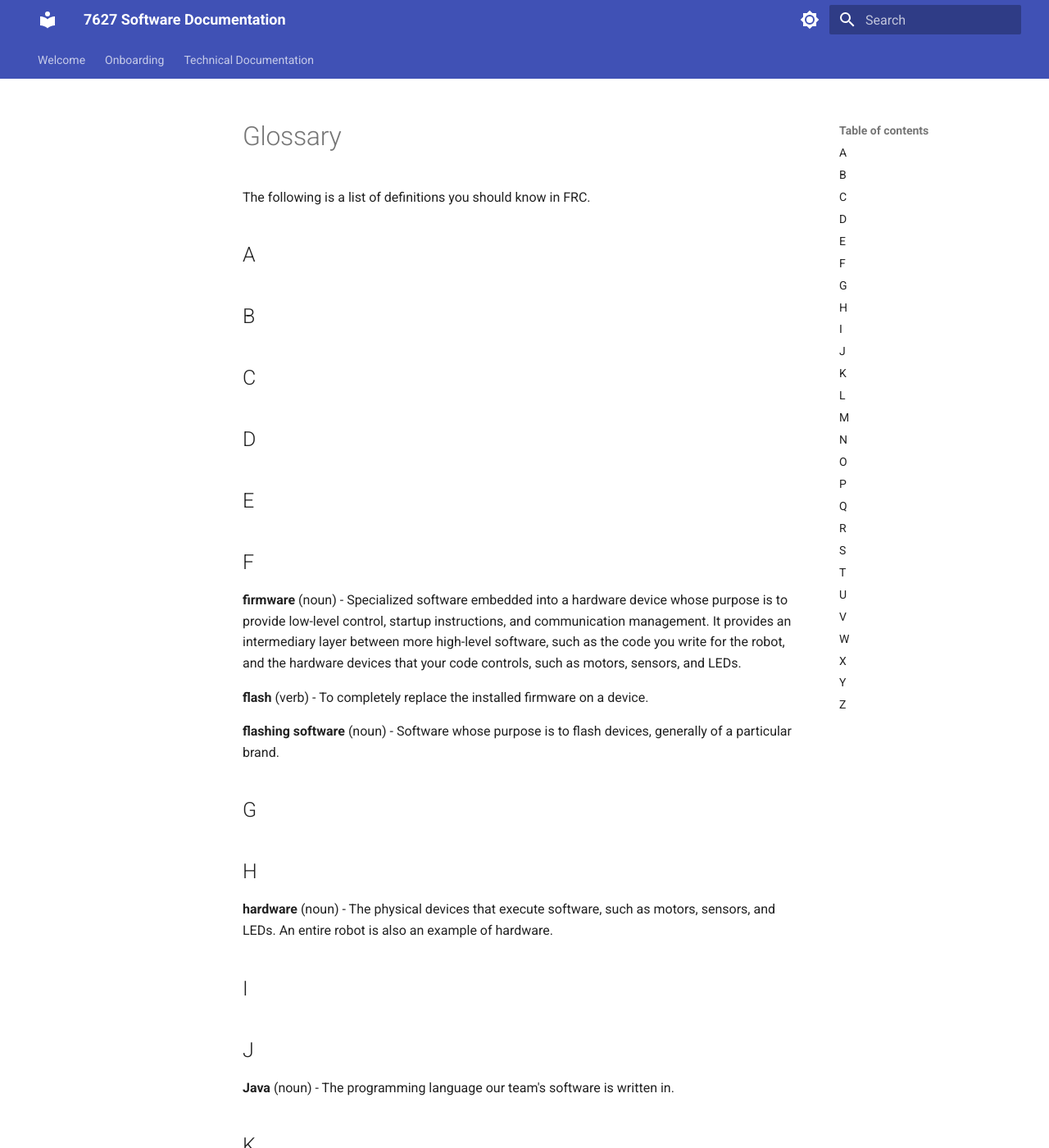
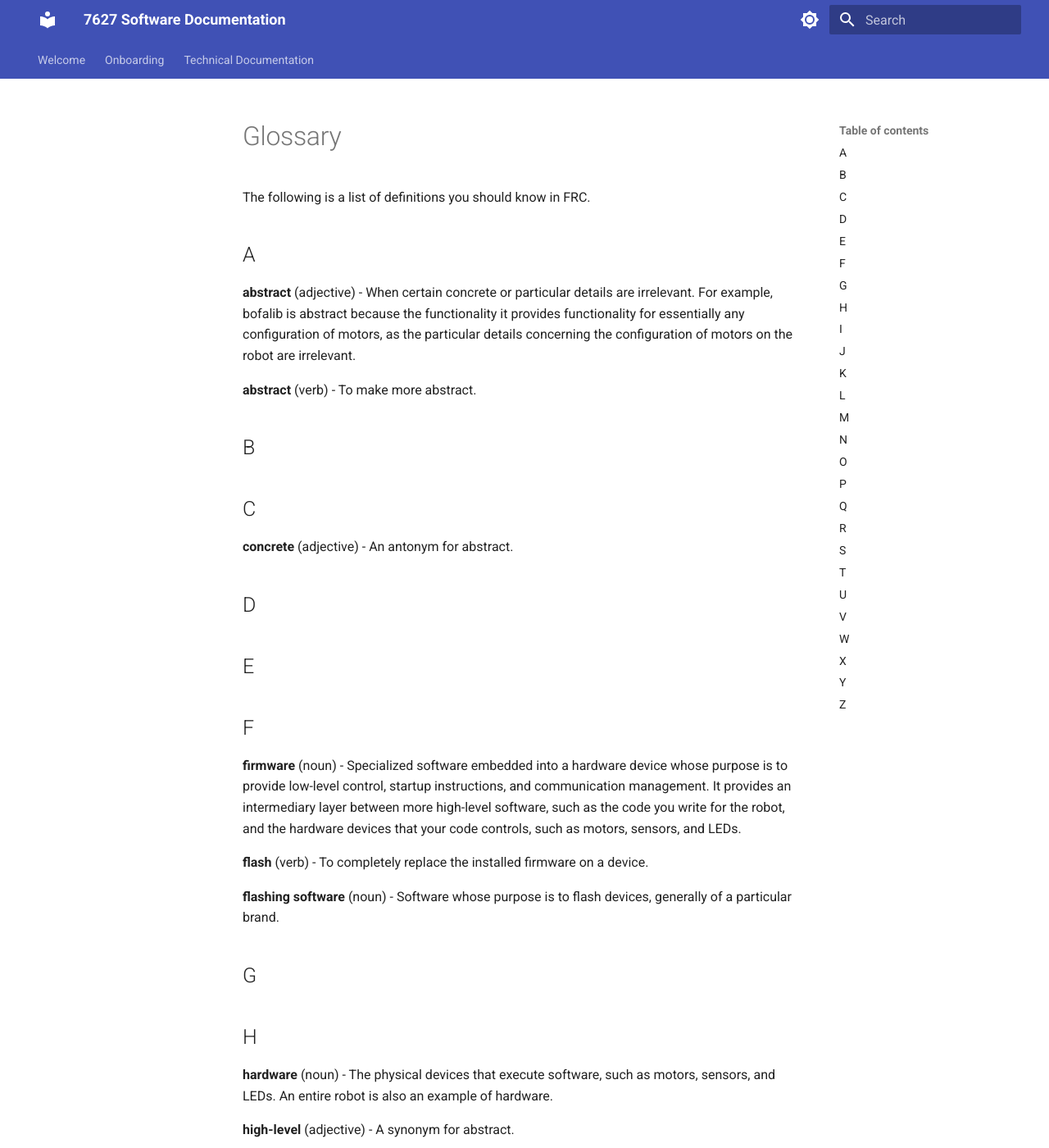
Before and after one commit to frc-7627/7627-software-docs, an MkDocs documentation site: the page built from docs/misc/glossary.md, in a window 1280 px wide and 1400 px high. Shown: the whole window at 82% size. Built offline with MkDocs 1.6.1 and Material for MkDocs 9.7.7, drawn with Linux system fonts in a browser that asks for light colours; some of the changed text lies outside the part shown.

Commit message:
Added more entries to the glossary

```diff
--- a/docs/misc/glossary.md
+++ b/docs/misc/glossary.md
@@ -4,9 +4,15 @@ The following is a list of definitions you should know in FRC.
 
 ## A
 
+**abstract** (adjective) - When certain concrete or particular details are irrelevant. For example, bofalib is abstract because the functionality it provides functionality for essentially any configuration of motors, as the particular details concerning the configuration of motors on the robot are irrelevant.
+
+**abstract** (verb) - To make more abstract.
+
 ## B
 
 ## C
+
+**concrete** (adjective) - An antonym for abstract.
 
 ## D
 
@@ -26,6 +32,8 @@ The following is a list of definitions you should know in FRC.
 
 **hardware** (noun) - The physical devices that execute software, such as motors, sensors, and LEDs. An entire robot is also an example of hardware.
 
+**high-level** (adjective) - A synonym for abstract.
+
 ## I
 
 ## J
@@ -35,6 +43,8 @@ The following is a list of definitions you should know in FRC.
 ## K
 
 ## L
+
+**low-level** (adjective) - A synonym for concrete and an antonym for abstract.
 
 ## M
 
```
